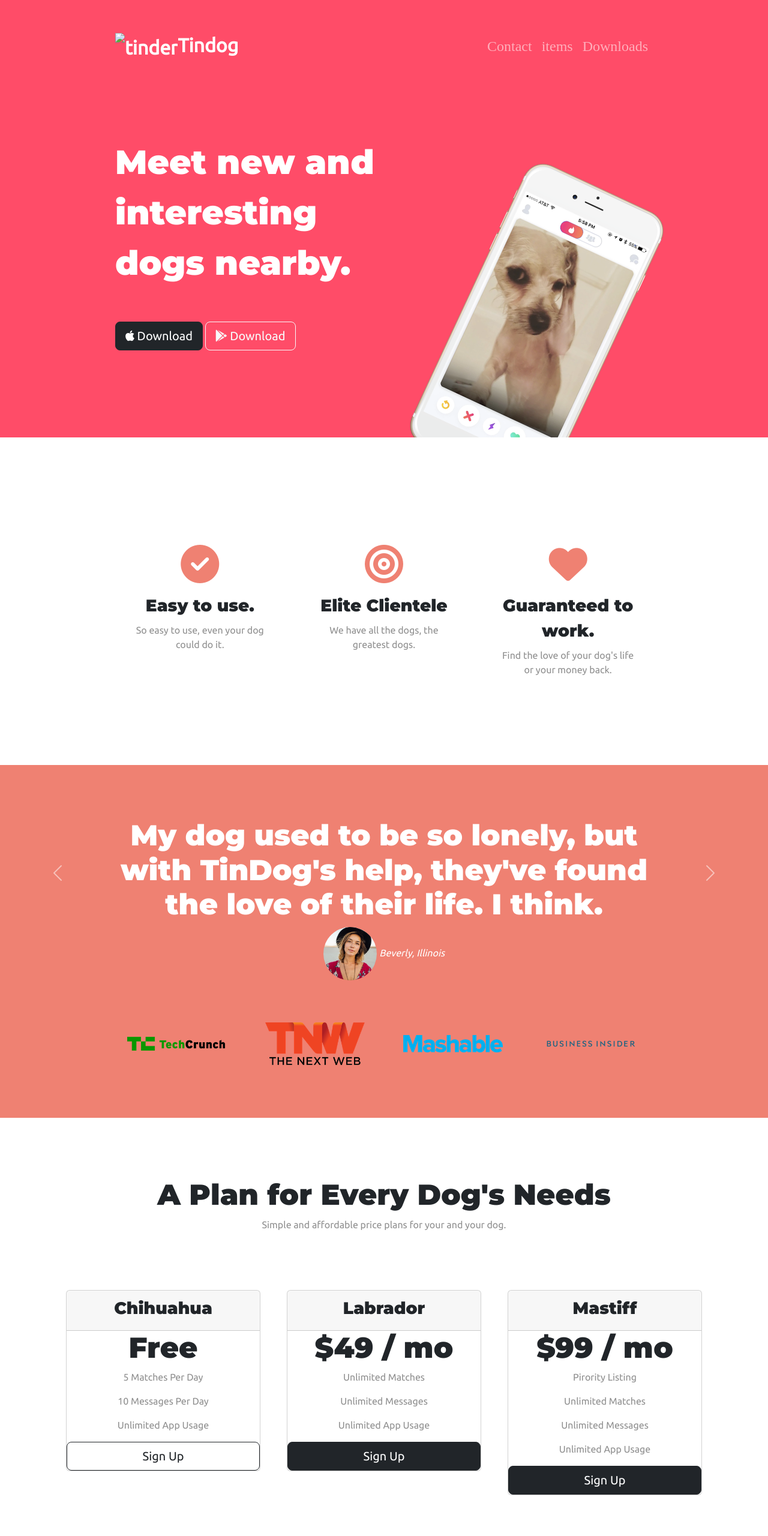
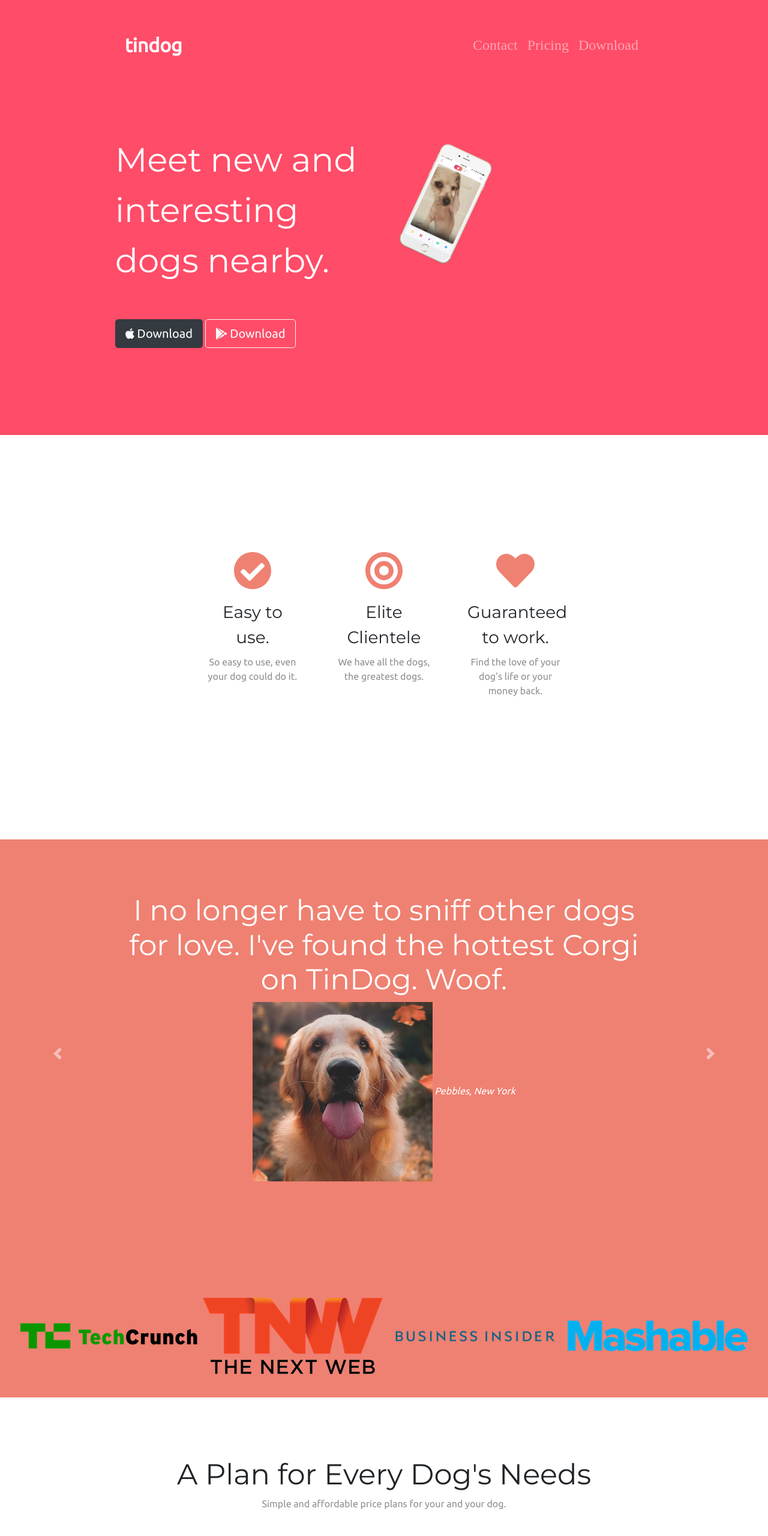
Before and after one commit to Priyanshi-Rai/TinDog, a plain HTML site: page index.html in a window 1280 px wide. Shown: the top 2560 px of the page at 60% size. Drawn offline with nearby package versions, Linux system fonts and the light colour scheme; files that its build step writes are made by us from their sources.

Commit message:
Update index.html

```diff
--- a/index.html
+++ b/index.html
@@ -3,58 +3,56 @@
 
 <head>
   <meta charset="utf-8">
-  <meta name="viewport" content="width=device-width, initial-scale=1">
   <title>TinDog</title>
 
+  <!-- Google Fonts -->
+  <link href="https://fonts.googleapis.com/css?family=Montserrat|Ubuntu" rel="stylesheet">
 
+  <!-- CSS Stylesheets -->
+  <link rel="stylesheet" href="https://maxcdn.bootstrapcdn.com/bootstrap/4.0.0/css/bootstrap.min.css" integrity="sha384-Gn5384xqQ1aoWXA+058RXPxPg6fy4IWvTNh0E263XmFcJlSAwiGgFAW/dAiS6JXm" crossorigin="anonymous">
+  <link rel="stylesheet" href="css/styles.css">
 
-  <!--fontawesome link -->
-  <script src="https://kit.fontawesome.com/b76576ced5.js" crossorigin="anonymous"></script>
+  <!-- Font Awesome -->
+  <script defer src="https://use.fontawesome.com/releases/v5.0.7/js/all.js"></script>
 
-  <!-- bootstarp and js link -->
-  <link href="https://cdn.jsdelivr.net/npm/bootstrap@5.2.0-beta1/dist/css/bootstrap.min.css" rel="stylesheet" integrity="sha384-0evHe/X+R7YkIZDRvuzKMRqM+OrBnVFBL6DOitfPri4tjfHxaWutUpFmBp4vmVor" crossorigin="anonymous">
-  <script src="https://cdn.jsdelivr.net/npm/@popperjs/core@2.11.5/dist/umd/popper.min.js" integrity="sha384-Xe+8cL9oJa6tN/veChSP7q+mnSPaj5Bcu9mPX5F5xIGE0DVittaqT5lorf0EI7Vk" crossorigin="anonymous"></script>
-  <script src="https://cdn.jsdelivr.net/npm/bootstrap@5.2.0-beta1/dist/js/bootstrap.min.js" integrity="sha384-kjU+l4N0Yf4ZOJErLsIcvOU2qSb74wXpOhqTvwVx3OElZRweTnQ6d31fXEoRD1Jy" crossorigin="anonymous"></script>
-
-  <!-- google font link -->
-  <link rel="preconnect" href="https://fonts.googleapis.com">
-  <link rel="preconnect" href="https://fonts.gstatic.com" crossorigin>
-  <link href="https://fonts.googleapis.com/css2?family=Montserrat:wght@900&family=Ubuntu&display=swap" rel="stylesheet">
-
-  <!--CSS STYLESHEET-->
-  <link href="css/styles.css" rel="stylesheet">
-
+  <!-- Bootstrap Scripts -->
+  <script src="https://code.jquery.com/jquery-3.2.1.slim.min.js" integrity="sha384-KJ3o2DKtIkvYIK3UENzmM7KCkRr/rE9/Qpg6aAZGJwFDMVNA/GpGFF93hXpG5KkN" crossorigin="anonymous"></script>
+  <script src="https://cdnjs.cloudflare.com/ajax/libs/popper.js/1.12.9/umd/popper.min.js" integrity="sha384-ApNbgh9B+Y1QKtv3Rn7W3mgPxhU9K/ScQsAP7hUibX39j7fakFPskvXusvfa0b4Q" crossorigin="anonymous"></script>
+  <script src="https://maxcdn.bootstrapcdn.com/bootstrap/4.0.0/js/bootstrap.min.js" integrity="sha384-JZR6Spejh4U02d8jOt6vLEHfe/JQGiRRSQQxSfFWpi1MquVdAyjUar5+76PVCmYl" crossorigin="anonymous"></script>
 </head>
 
 <body>
-  <section id="title">
+
+  <section class="colored-section" id="title">
+
     <div class="container-fluid">
 
       <!-- Nav Bar -->
 
-      <nav class="navbar navbar-expand-lg navbar-dark ">
-        <a class="navbar-brand" href="#"><img class="tinder-photo" src="images/tinder.png" alt="tinder">Tindog</a>
+      <nav class="navbar navbar-expand-lg navbar-dark">
 
-        <button class="navbar-toggler" type="button" data-bs-toggle="collapse" data-bs-target="#navbarTogglerDemo01" aria-controls="navbarTogglerDemo01" aria-expanded="false" aria-label="Toggle navigation">
+        <a class="navbar-brand" href="">tindog</a>
+
+        <button class="navbar-toggler" type="button" data-toggle="collapse" data-target="#navbarTogglerDemo02">
             <span class="navbar-toggler-icon"></span>
         </button>
 
-        <div class="collapse navbar-collapse" id="navbarTogglerDemo01">
-          <ul class="navbar-nav ms-auto">
+        <div class="collapse navbar-collapse" id="navbarTogglerDemo02">
+
+          <ul class="navbar-nav ml-auto">
             <li class="nav-item">
               <a class="nav-link" href="#footer">Contact</a>
             </li>
-            <li>
-              <a class="nav-link" href="#pricing">items</a>
+            <li class="nav-item">
+              <a class="nav-link" href="#pricing">Pricing</a>
             </li>
-            <li>
-              <a class="nav-link" href="#cta">Downloads</a>
+            <li class="nav-item">
+              <a class="nav-link" href="#cta">Download</a>
             </li>
           </ul>
+
         </div>
       </nav>
-
-
 
 
       <!-- Title -->
@@ -62,180 +60,178 @@
       <div class="row">
 
         <div class="col-lg-6">
-          <h1>Meet new and interesting dogs nearby.</h1>
-          <button type="button" class="btn btn-dark btn-lg download-button"><i class="fa-brands fa-apple"></i> Download</button>
-          <button type="button" class="btn btn-outline-light btn-lg download-button"><i class="fa-brands fa-google-play"></i> Download</button>
-
+          <h1 class="big-heading">Meet new and interesting dogs nearby.</h1>
+          <button type="button" class="btn btn-dark btn-lg download-button"><i class="fab fa-apple"></i> Download</button>
+          <button type="button" class="btn btn-outline-light btn-lg download-button"><i class="fab fa-google-play"></i> Download</button>
         </div>
 
         <div class="col-lg-6">
           <img class="title-image" src="images/iphone6.png" alt="iphone-mockup">
         </div>
+
+      </div>
+
     </div>
 
   </section>
-  </div>
 
 
   <!-- Features -->
 
-  <section id="features">
+  <section class="white-section" id="features">
+
+    <div class="container-fluid">
+
       <div class="row">
-      <div class="col-lg-4 feature-box">
-        <i class="icon fa-solid fa-circle-check fa-4x"></i>
-        <h3><strong>Easy to use.</strong></h3>
+        <div class="feature-box col-lg-4">
+          <i class="icon fas fa-check-circle fa-4x"></i>
+          <h3 class="feature-title">Easy to use.</h3>
           <p>So easy to use, even your dog could do it.</p>
         </div>
-      <div class="col-lg-4 feature-box">
-        <i class="icon fa-solid fa-bullseye fa-4x"></i>
-        <h3>Elite Clientele</h3>
+
+        <div class="feature-box col-lg-4">
+          <i class="icon fas fa-bullseye fa-4x"></i>
+          <h3 class="feature-title">Elite Clientele</h3>
           <p>We have all the dogs, the greatest dogs.</p>
         </div>
-      <div class="col-lg-4 feature-box">
-        <i class="icon fa-solid fa-heart fa-4x"></i>
-        <h3>Guaranteed to work.</h3>
+
+        <div class="feature-box col-lg-4">
+          <i class="icon fas fa-heart fa-4x"></i>
+          <h3 class="feature-title">Guaranteed to work.</h3>
           <p>Find the love of your dog's life or your money back.</p>
         </div>
+      </div>
+
+
     </div>
   </section>
 
 
   <!-- Testimonials -->
 
-
-  <section id="testimonials">
-
+  <section class="colored-section" id="testimonials">
 
     <div id="testimonial-carousel" class="carousel slide" data-ride="false">
       <div class="carousel-inner">
-        <div class="carousel-item active">
+        <div class="carousel-item active container-fluid">
+          <h2 class="testimonial-text">I no longer have to sniff other dogs for love. I've found the hottest Corgi on TinDog. Woof.</h2>
+          <img class="testimonial-image" src="images/dog-img.jpg" alt="dog-profile">
+          <em>Pebbles, New York</em>
+        </div>
+        <div class="carousel-item container-fluid">
           <h2 class="testimonial-text">My dog used to be so lonely, but with TinDog's help, they've found the love of their life. I think.</h2>
-          <img class="test-image" src="images/lady-img.jpg" alt="lady-profile">
+          <img class="testimonial-image" src="images/lady-img.jpg" alt="lady-profile">
           <em>Beverly, Illinois</em>
         </div>
-
-        <div class="carousel-item">
-          <h2>I no longer have to sniff other dogs for love. I've found the hottest Corgi on TinDog. Woof.</h2>
-          <img class="test-image" src="images/dog-img.jpg" alt="dog-profile">
-          <em>Pebbles, New York</em>
+      </div>
+      <a class="carousel-control-prev" href="#testimonial-carousel" role="button" data-slide="prev">
+    <span class="carousel-control-prev-icon"></span>
+      </a>
+      <a class="carousel-control-next" href="#testimonial-carousel" role="button" data-slide="next">
+    <span class="carousel-control-next-icon"></span>
+      </a>
     </div>
 
-      </div>
-      <button class="carousel-control-prev" type="button" data-bs-target="#testimonial-carousel" data-bs-slide="prev">
-        <span class="carousel-control-prev-icon"></span>
-
-      </button>
-      <button class="carousel-control-next" type="button" data-bs-target="#testimonial-carousel" data-bs-slide="next">
-        <span class="carousel-control-next-icon"></span>
-
-      </button>
-    </div>
   </section>
 
 
   <!-- Press -->
 
-  <section id="press">
-    <img class="press-image" src="images/techcrunch.png" alt="tc-logo">
-    <img class="press-image" src="images/tnw.png" alt="tnw-logo">
-    <img class="press-image" src="images/mashable.png" alt="mashable-logo">
-    <img class="press-image" src="images/bizinsider.png" alt="biz-insider-logo">
+  <section class="colored-section" id="press">
+    <img class="press-logo" src="images/techcrunch.png" alt="tc-logo">
+    <img class="press-logo" src="images/tnw.png" alt="tnw-logo">
+    <img class="press-logo" src="images/bizinsider.png" alt="biz-insider-logo">
+    <img class="press-logo" src="images/mashable.png" alt="mashable-logo">
 
   </section>
 
 
   <!-- Pricing -->
 
-  <section id="pricing">
+  <section class="white-section" id="pricing">
 
-
-    <h2>A Plan for Every Dog's Needs</h2>
+    <h2 class="section-heading">A Plan for Every Dog's Needs</h2>
     <p>Simple and affordable price plans for your and your dog.</p>
-
-    <!--USING CARDS  -->
 
     <div class="row">
 
-      <div class="pricing-column col-lg-4 col-md-6 ">
-
- <!--1st card-->
+      <div class="pricing-column col-lg-4 col-md-6">
         <div class="card">
           <div class="card-header">
             <h3>Chihuahua</h3>
           </div>
-
-          <div class="class-body">
-            <h2>Free</h2>
+          <div class="card-body">
+            <h2 class="price-text">Free</h2>
             <p>5 Matches Per Day</p>
             <p>10 Messages Per Day</p>
             <p>Unlimited App Usage</p>
-            <button class="btn btn-lg btn-block btn-outline-dark d-grid gap-2 col-12 mx-auto" type="button">Sign Up</button>
-
+            <button class="btn btn-lg btn-block btn-outline-dark" type="button">Sign Up</button>
           </div>
         </div>
       </div>
-<!--2nd card-->
+
       <div class="pricing-column col-lg-4 col-md-6">
         <div class="card">
           <div class="card-header">
             <h3>Labrador</h3>
           </div>
-          <div class="class-body">
-            <h2>$49 / mo</h2>
+          <div class="card-body">
+            <h2 class="price-text">$49 / mo</h2>
             <p>Unlimited Matches</p>
             <p>Unlimited Messages</p>
             <p>Unlimited App Usage</p>
-            <button class="btn btn-lg btn-block btn-dark d-grid col-12 mx-auto" type="button">Sign Up</button>
-
+            <button class="btn btn-lg btn-block btn-dark" type="button">Sign Up</button>
           </div>
         </div>
       </div>
- <!--3rd card-->
-      <div class="pricing-column col-lg-4 col-md-12">
+
+      <div class="pricing-column col-lg-4">
         <div class="card">
           <div class="card-header">
             <h3>Mastiff</h3>
           </div>
-          <div class="class-body">
-            <h2>$99 / mo</h2>
+          <div class="card-body">
+            <h2 class="price-text">$99 / mo</h2>
             <p>Pirority Listing</p>
             <p>Unlimited Matches</p>
             <p>Unlimited Messages</p>
             <p>Unlimited App Usage</p>
-            <button class="btn btn-lg btn-block btn-dark d-grid gap-2 col-12 mx-auto" type="button">Sign Up</button>
+            <button class="btn btn-lg btn-block btn-dark" type="button">Sign Up</button>
 
           </div>
         </div>
       </div>
 
+
+
     </div>
-
 
   </section>
 
 
   <!-- Call to Action -->
 
-  <section id="cta">
-    <div class="cta-div">
-      <h3>Find the True Love of Your Dog's Life Today.</h3>
-      <button type="button" class="cta-button btn btn-dark btn-lg download-button"><i class="fa-brands fa-apple"></i> Download</button>
-      <button type="button" class="cta-button btn btn-light btn-lg download-button"><i class="fa-brands fa-google-play"></i> Download</button>
+  <section class="colored-section" id="cta">
 
+    <div class="container-fluid">
+
+      <h3 class="big-heading">Find the True Love of Your Dog's Life Today.</h3>
+      <button class="download-button btn btn-lg btn-dark" type="button"><i class="fab fa-apple"></i> Download</button>
+      <button class="download-button btn btn-lg brn-light" type="button"><i class="fab fa-google-play"></i> Download</button>
     </div>
   </section>
 
 
   <!-- Footer -->
 
-  <footer id="footer">
-    <i class="social-icon fa-brands fa-facebook"></i>
-    <i class="social-icon fa-brands fa-twitter"></i>
-    <i class="social-icon fa-brands fa-instagram-square"></i>
-    <i class="social-icon fa-solid fa-envelope"></i>
-
-    <p>© Copyright TinDog</p>
-
+  <footer class="white-section" id="footer">
+    <div class="container-fluid">
+      <i class="social-icon fab fa-facebook-f"></i>
+      <i class="social-icon fab fa-twitter"></i>
+      <i class="social-icon fab fa-instagram"></i>
+      <i class="social-icon fas fa-envelope"></i>
+      <p>© Copyright 2018 TinDog</p>
+    </div>
   </footer>
 
 
```
Lines whose indentation alone changed are shown as unchanged.
